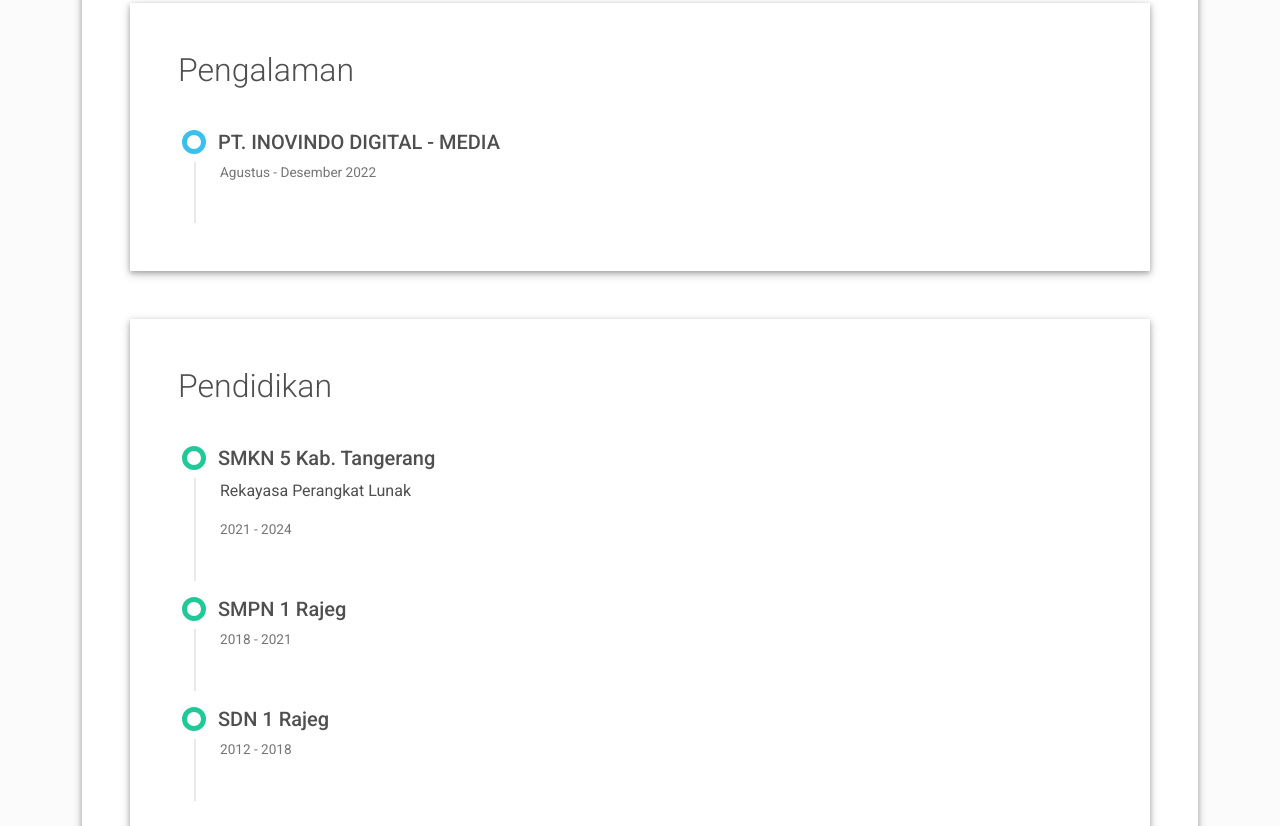
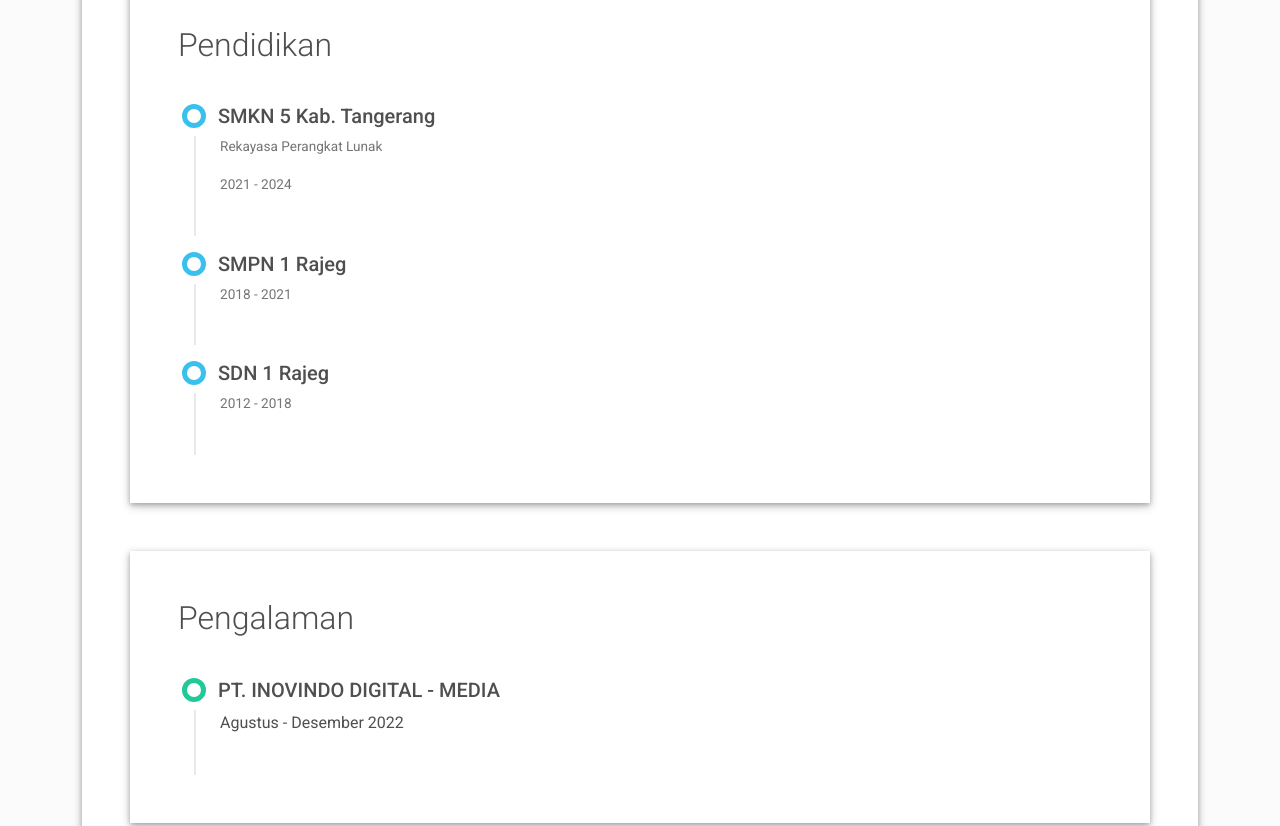
Before and after one commit to farilseptiannugraha/farilseptiannugraha.github.io, a plain HTML site: page index.html in a window 1280 px wide. Shown: the part 1207-2033 px from the top of the page. Drawn offline with Linux system fonts and the light colour scheme.

Commit message:
first commit

```diff
--- a/index.html
+++ b/index.html
@@ -200,11 +200,7 @@
                 <div class="col-md-12">
                   <h2 class="h2 fw-light mb-4">Tentang saya</h2>
                   <p>
-                    Hai, Saya <strong>Faril Septian Nugraha</strong>, siswa SMKN
-                    5 Kab. Tangerang kompetensi keahlian
-                    <strong>Rekayasa Perangkat Lunak </strong>yang saat ini
-                    sedang mendalami pengetahuan di bidang teknologi khususnya
-                    di bidang desain dan pengembangan web.
+                    Hai, Saya Faril Septian, saya sangat tertarik untuk mempelajari banyak hal terutama di bidang teknologi yaitu desain dan pengembangan web.
                   </p>
                 </div>
                 <!-- <div class="col-md-5 offset-lg-1">
@@ -260,7 +256,7 @@
           </div>
           <div class="shadow-1-strong bg-white my-5 p-5" id="experience">
             <div class="work-experience-section">
-              <h2 class="h2 fw-light mb-4">Pengalaman</h2>
+              <h2 class="h2 fw-light mb-4">Pendidikan</h2>
               <div class="timeline">
                 <div
                   class="timeline-card timeline-card-info"
@@ -268,11 +264,42 @@
                   data-aos-delay="0"
                 >
                   <div class="timeline-head px-4 pt-3">
-                    <div class="h5">PT. INOVINDO DIGITAL - MEDIA</div>
+                    <div class="h5">SMKN 5 Kab. Tangerang</div>
                   </div>
                   <div class="timeline-body px-4 pb-4">
                     <div class="text-muted text-small mb-3">
-                      Agustus - Desember 2022
+                      Rekayasa Perangkat Lunak
+                    </div>
+                    <div class="text-muted text-small mb-3">
+                      2021 - 2024
+                    </div>
+                  </div>
+                </div>
+                <div
+                  class="timeline-card timeline-card-info"
+                  data-aos="fade-in"
+                  data-aos-delay="0"
+                >
+                  <div class="timeline-head px-4 pt-3">
+                    <div class="h5">SMPN 1 Rajeg</div>
+                  </div>
+                  <div class="timeline-body px-4 pb-4">
+                    <div class="text-muted text-small mb-3">
+                     2018 - 2021
+                    </div>
+                  </div>
+                </div>
+                <div
+                  class="timeline-card timeline-card-info"
+                  data-aos="fade-in"
+                  data-aos-delay="0"
+                >
+                  <div class="timeline-head px-4 pt-3">
+                    <div class="h5">SDN 1 Rajeg</div>
+                  </div>
+                  <div class="timeline-body px-4 pb-4">
+                    <div class="text-muted text-small mb-3">
+                      2012 - 2018
                     </div>
                   </div>
                 </div>
@@ -281,7 +308,7 @@
           </div>
           <div class="shadow-1-strong bg-white my-5 p-5" id="education">
             <div class="education-section">
-              <h2 class="h2 fw-light mb-4">Pendidikan</h2>
+              <h2 class="h2 fw-light mb-4">Pengalaman </h2>
               <div class="timeline">
                 <div
                   class="timeline-card timeline-card-success"
@@ -289,38 +316,11 @@
                   data-aos-delay="0"
                 >
                   <div class="timeline-head px-4 pt-3">
-                    <div class="h5">SMKN 5 Kab. Tangerang</div>
+                    <div class="h5">PT. INOVINDO DIGITAL - MEDIA</div>
                   </div>
                   <div class="timeline-body px-4 pb-4">
-                    <p>Rekayasa Perangkat Lunak</p>
-                    <div class="text-muted text-small mb-3">2021 - 2024</div>
-                  </div>
-                </div>
-                <div
-                  class="timeline-card timeline-card-success"
-                  data-aos="fade-in"
-                  data-aos-delay="200"
-                >
-                  <div class="timeline-head px-4 pt-3">
-                    <div class="h5">SMPN 1 Rajeg</div>
-                  </div>
-                  <div class="timeline-body px-4 pb-4">
-                    <div class="text-muted text-small mb-3">2018 - 2021</div>
-                  </div>
-                </div>
-                <div
-                  class="timeline-card timeline-card-success"
-                  data-aos="fade-in"
-                  data-aos-delay="400"
-                >
-                  <div class="timeline-head px-4 pt-3">
-                    <div class="h5">
-                      SDN 1 Rajeg
+                    <p>Agustus - Desember 2022</p>
 
-                    </div>
-                  </div>
-                  <div class="timeline-body px-4 pb-4">
-                    <div class="text-muted text-small mb-3">2012 - 2018</div>
                   </div>
                 </div>
               </div>
```
